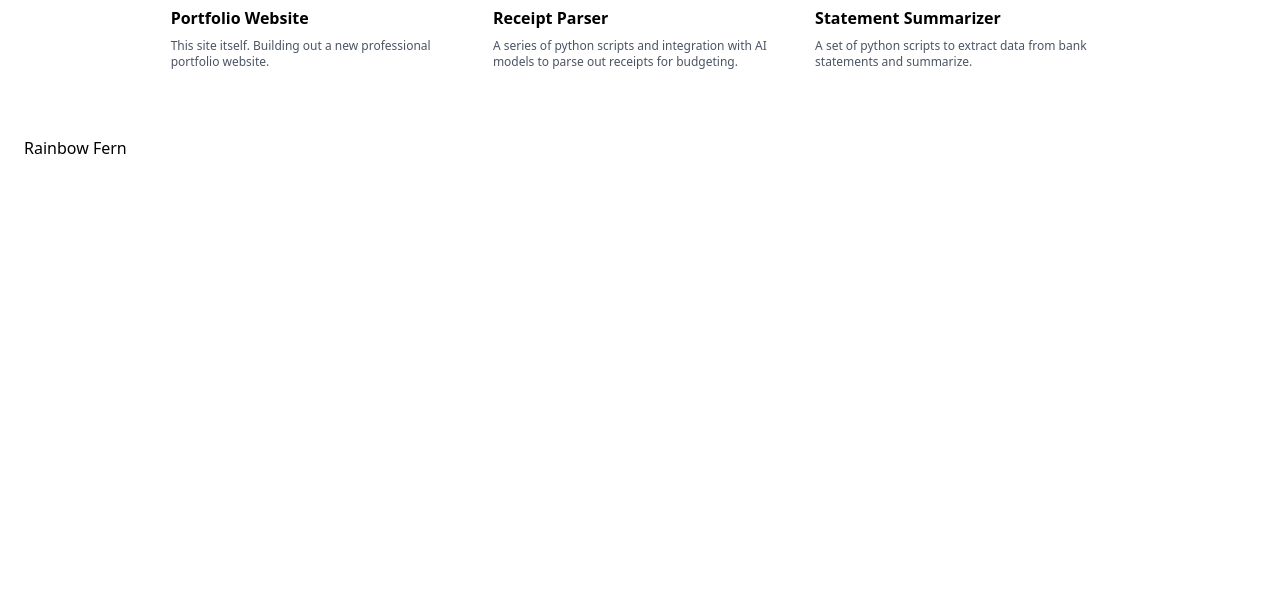
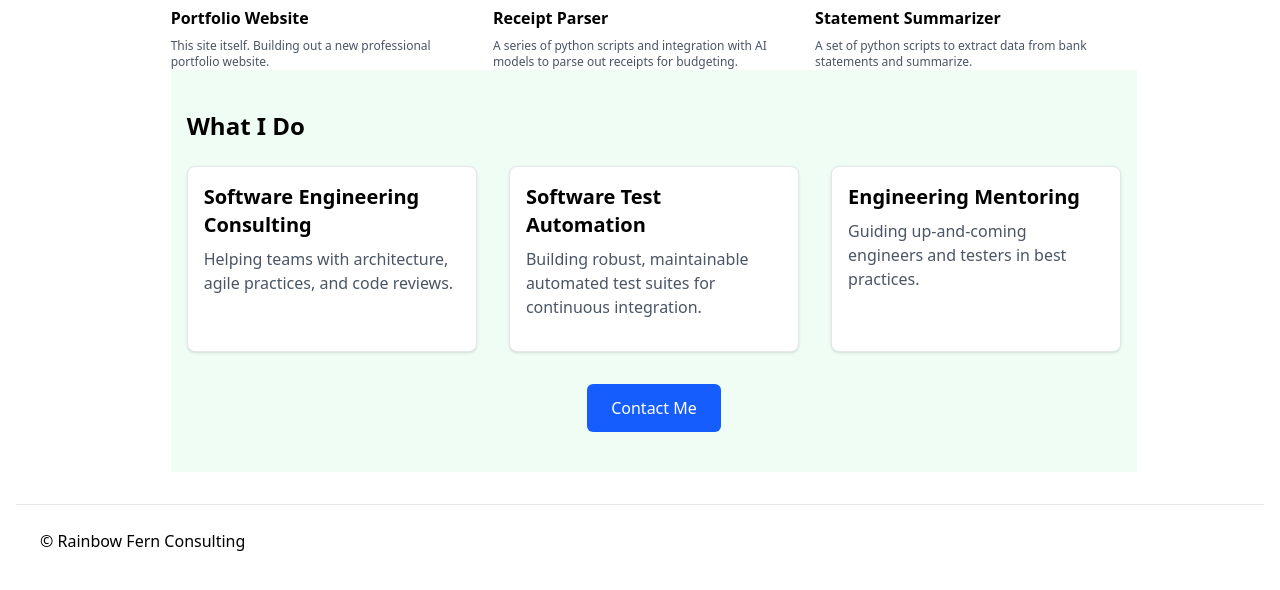
Before and after one commit to distractdiverge/portfolio-website, a React (Vite) app: page / in a window 1280 px wide. Shown: the part 616-1206 px from the top of the page. Before the commit the page ends 800 px from the top, so only its background shows below. Built offline with nearby package versions, Linux system fonts and the light colour scheme.

Commit message:
Added temp WIP services hero

```diff
--- /dev/null
+++ b/src/components/ServicesHero.tsx
@@ -0,0 +1,53 @@
+import React from "react";
+
+const Services = () => {
+  const servicesData = [
+    {
+      title: "Software Engineering Consulting",
+      description:
+        "Helping teams with architecture, agile practices, and code reviews."
+    },
+    {
+      title: "Software Test Automation",
+      description:
+        "Building robust, maintainable automated test suites for continuous integration."
+    },
+    {
+      title: "Engineering Mentoring",
+      description:
+        "Guiding up-and-coming engineers and testers in best practices."
+    },
+  ];
+
+  return (
+    <section id="services" className="bg-green-50 py-10">
+      <div className="container mx-auto px-4">
+        <h2 className="text-2xl font-bold mb-6">What I Do</h2>
+        <div className="grid md:grid-cols-3 gap-8">
+          {servicesData.map((service, index) => (
+            <div
+              key={index}
+              className="border border-gray-200 rounded-lg p-4 shadow-sm bg-white"
+            >
+              <h3 className="text-xl font-semibold mb-2">
+                {service.title}
+              </h3>
+              <p className="text-gray-600 mb-4">{service.description}</p>
+            </div>
+          ))}
+        </div>
+
+        <div className="text-center mt-8">
+          <a
+            href="#contact"
+            className="inline-block bg-blue-600 text-white px-6 py-3 rounded-md hover:bg-blue-700 transition-colors"
+          >
+            Contact Me
+          </a>
+        </div>
+      </div>
+    </section>
+  );
+};
+
+export default Services;
--- a/src/components/footer.tsx
+++ b/src/components/footer.tsx
@@ -3,7 +3,9 @@ import React from 'react';
 const FooterComponent : React.FC = () => {
     return (
         <footer className="bg-white p-4">
-            <h2 className="p-2">Rainbow Fern</h2>
+            <div className="border-gray-200 border-t p-4">
+                <p className="p-2">&copy; Rainbow Fern Consulting</p>
+            </div>
         </footer>
     );
 };
--- a/src/main.tsx
+++ b/src/main.tsx
@@ -16,7 +16,7 @@ import { Routes, Route, BrowserRouter } from 'react-router-dom';
 ReactDOM.createRoot(document.getElementById('root')!).render(
   <React.StrictMode>
     <BrowserRouter>
-      <div className="grid grid-cols-12 gap-0 justify-stretch align-stretch min-h-screen grid-rows-[48px_auto_72px] md:grid-rows-[72px_auto_72px]">
+      <div className="grid grid-cols-12 gap-0 justify-stretch align-stretch min-h-screen grid-rows-[48px_auto_105px] md:grid-rows-[72px_auto_105px]">
           <div className="col-span-12">
               <HeaderComponent />
             </div>
--- a/src/routes/About.tsx
+++ b/src/routes/About.tsx
@@ -1,4 +1,5 @@
 import AboutHeroImage from '../assets/AllieLooktoSide.png'
+import ServicesHero from '../components/ServicesHero.tsx';
 
 function App() {
 
@@ -34,6 +35,7 @@ function App() {
           </div>
         </div>
       </div>
+      <ServicesHero />
     </div>
   )
 }
```
